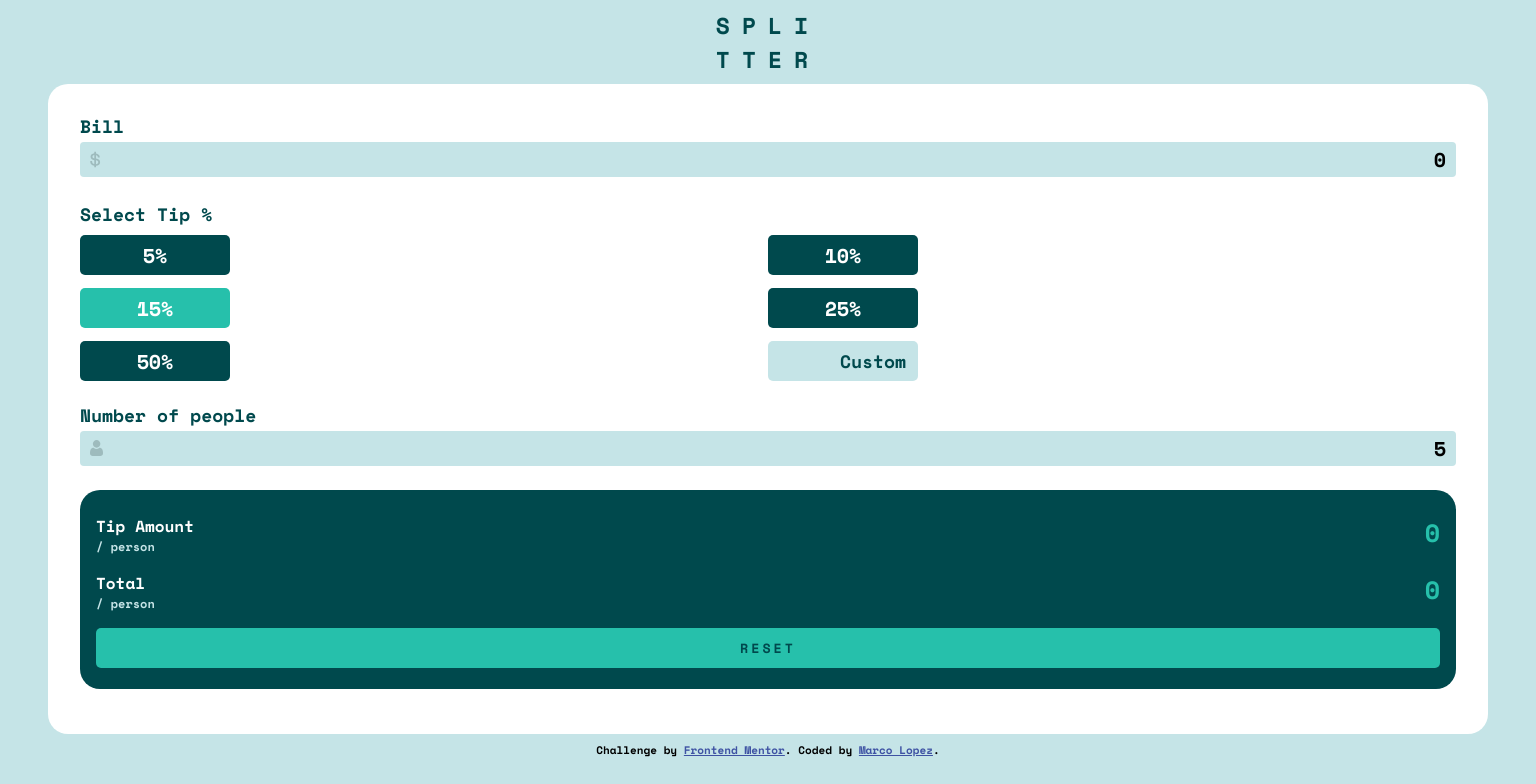
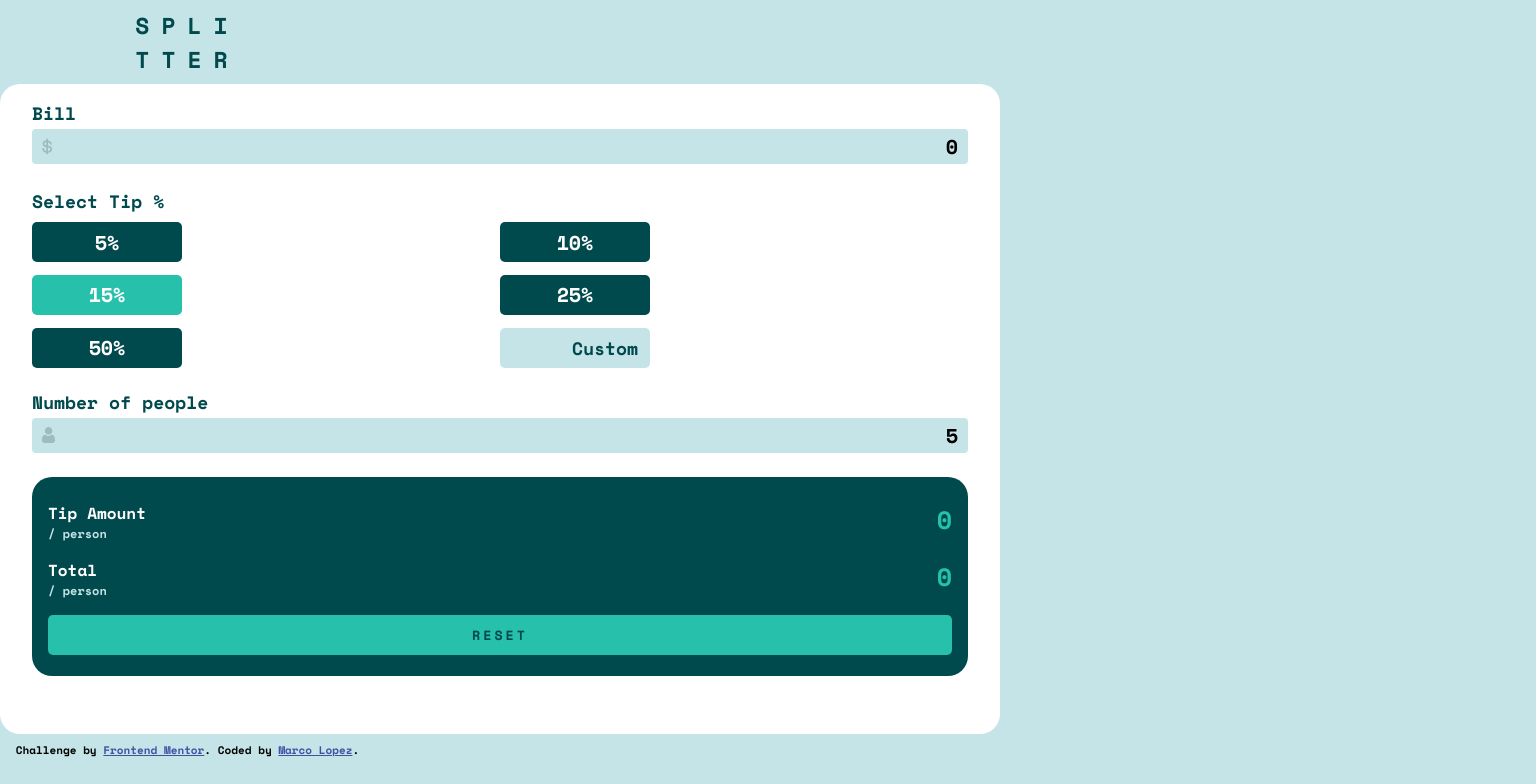
Before and after one commit to Markevo5150/Tip-Calculator-App, a React (Vite) app: page / in a window 1536 px wide. Shown: the top 784 px of the page. Built offline with nearby package versions, Linux system fonts and the light colour scheme.

Commit message:
Desktop desing start

```diff
--- a/src/App.scss
+++ b/src/App.scss
@@ -135,15 +135,15 @@ label {
 
 /*------------------ Desktop View ----------------------*/
 @media (min-width: 1440px) {
-  .main-container {
-    width: 1440px;
+  .calculator__title {
   }
-  .inputs-section {
+  body {
     display: flex;
+    flex-direction: column;
+    position: absolute;
   }
   .calculator-container {
-    display: flex;
-    flex-direction: column;
-    justify-content: center;
+    width: 1000px;
+    margin: auto;
   }
 }
```
